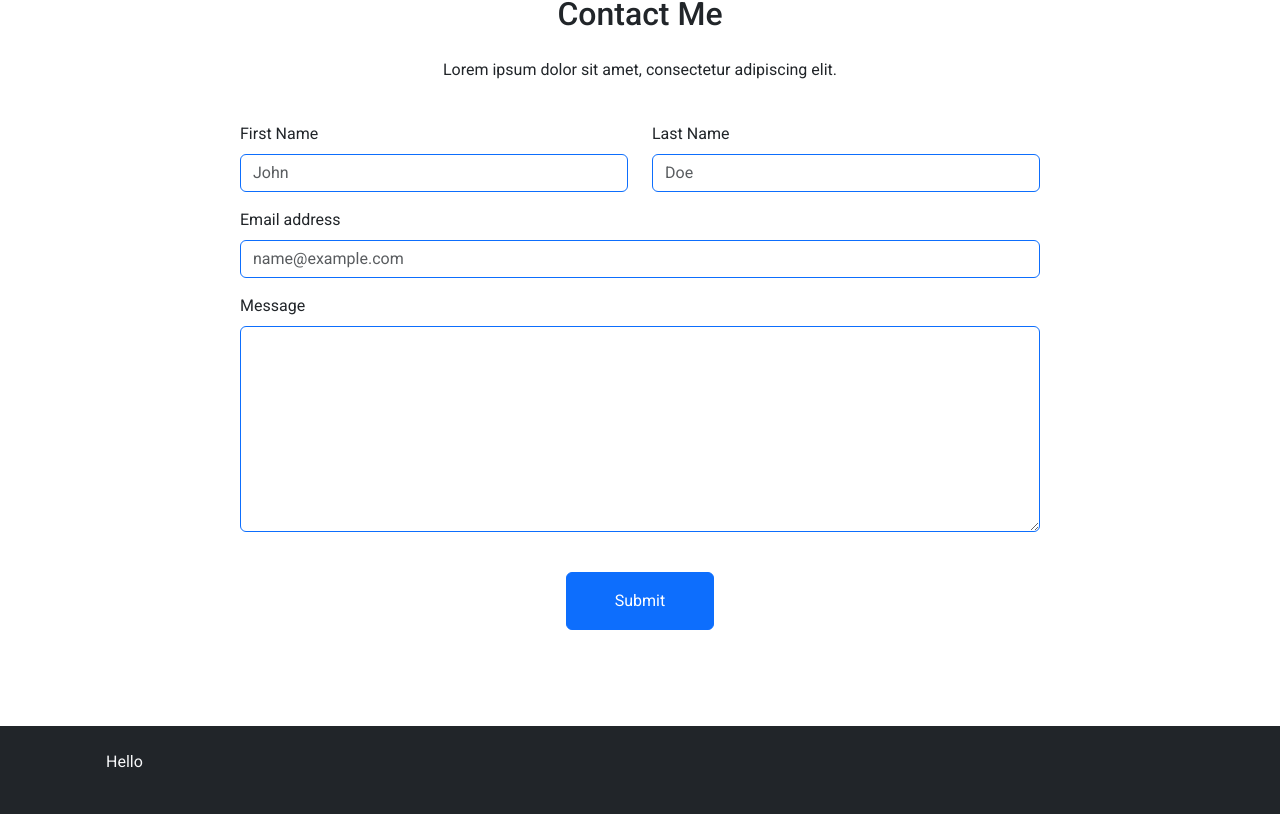
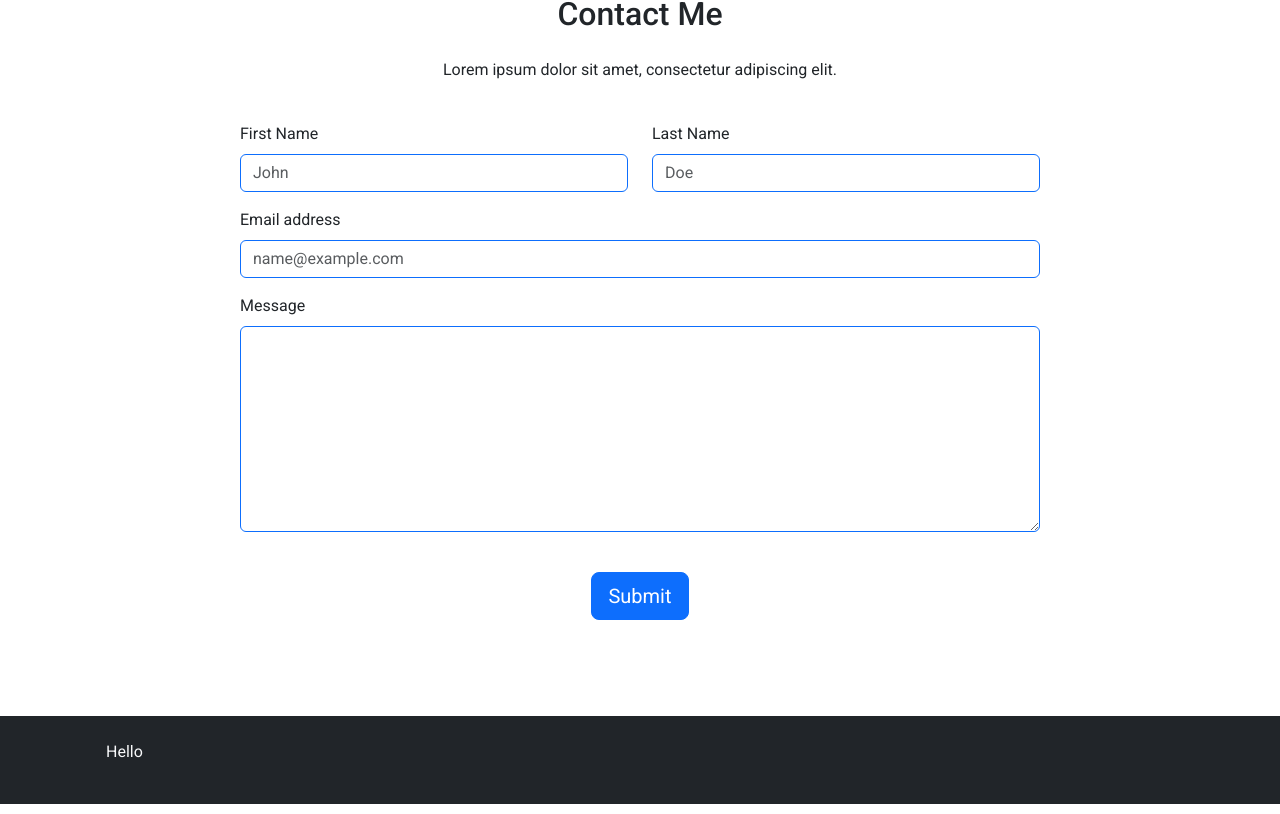
Before and after one commit to BradHillier/BradHillier.github.io, a React (Create React App) app: page / in a window 1280 px wide. Shown: the part 1961-2775 px from the top of the page. Built offline with nearby package versions, Linux system fonts and the light colour scheme.

Commit message:
change contact form button size to large

```diff
--- a/src/contact.js
+++ b/src/contact.js
@@ -51,7 +51,7 @@ const ContactForm = () => {
             </Form.Group>
 
             <div className="d-flex justify-content-center">
-                <Button className="px-5 py-3 my-4" type="submit">Submit</Button>
+                <Button size="lg" className="my-4" type="submit">Submit</Button>
             </div>
         </Form>
     )
```
